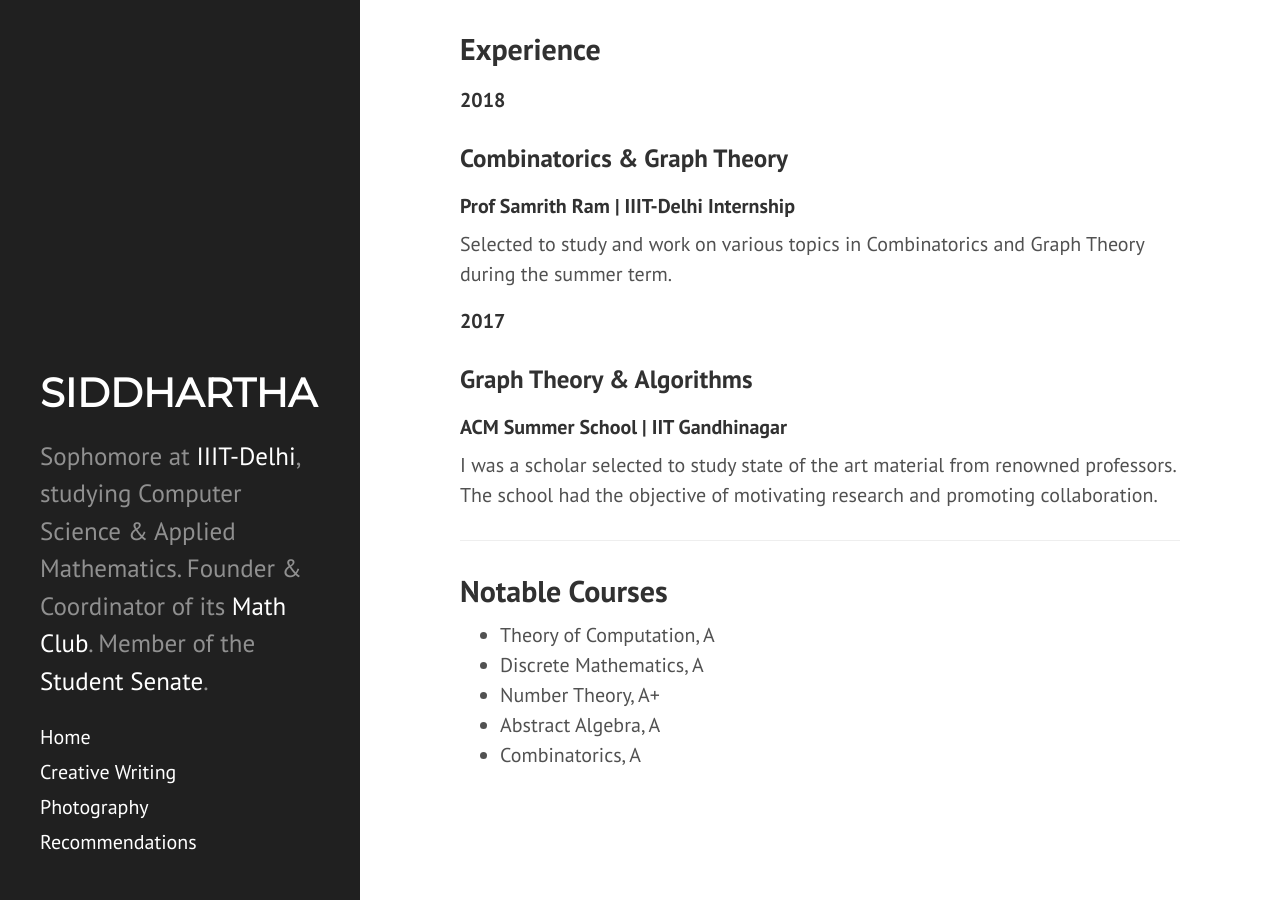
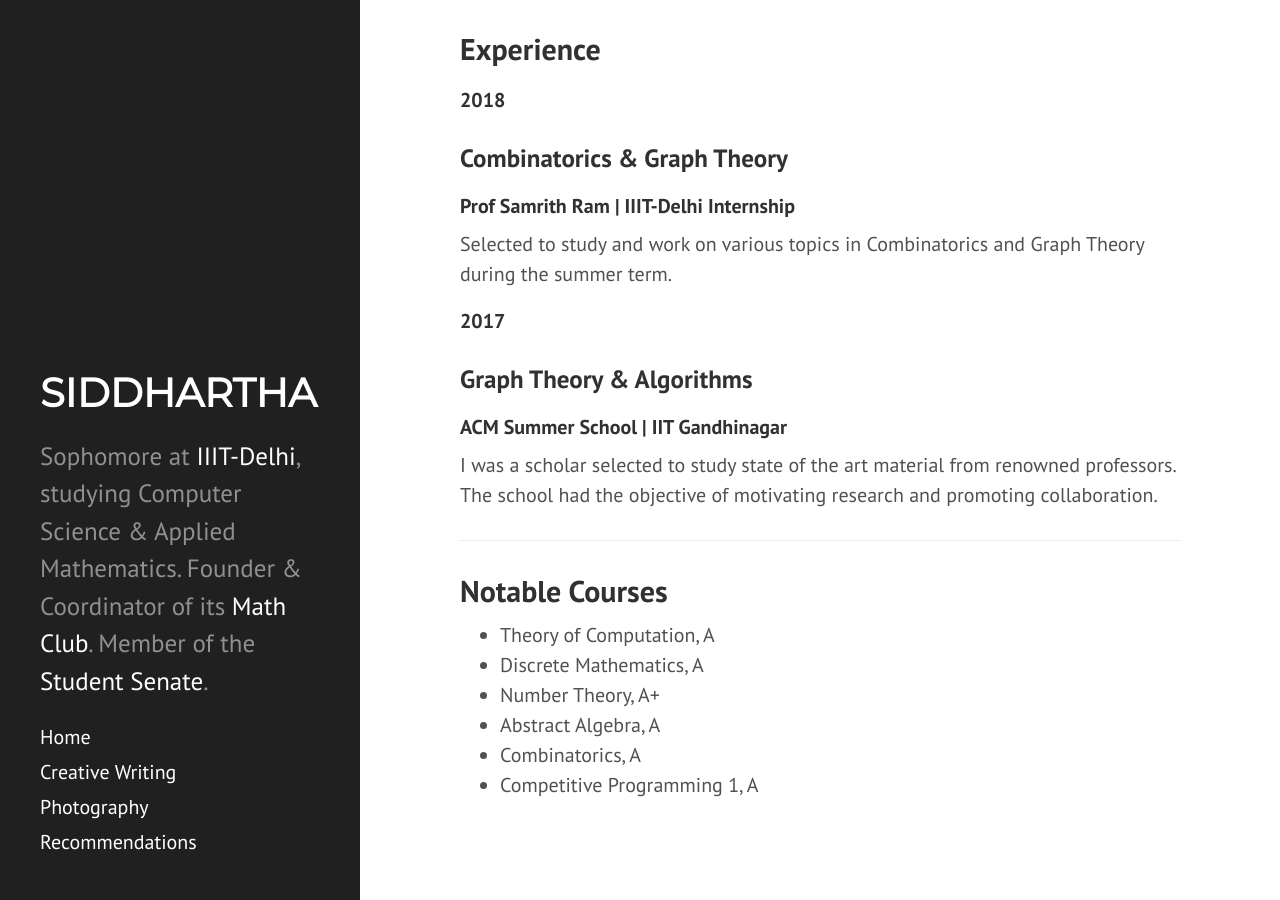
Before and after one commit to siddjai/siddjai.github.io, a Jekyll site: the page built from index.md, in a window 1280 px wide and 900 px high, scrolled down 1147 px. Built offline with Jekyll 4.4.1, drawn with Linux system fonts in a browser that asks for light colours; nearby versions of some CDN libraries.

Commit message:
Update index.md

```diff
--- a/index.md
+++ b/index.md
@@ -55,3 +55,4 @@
  - Number Theory, A+
  - Abstract Algebra, A
  - Combinatorics, A
+ - Competitive Programming 1, A
```
